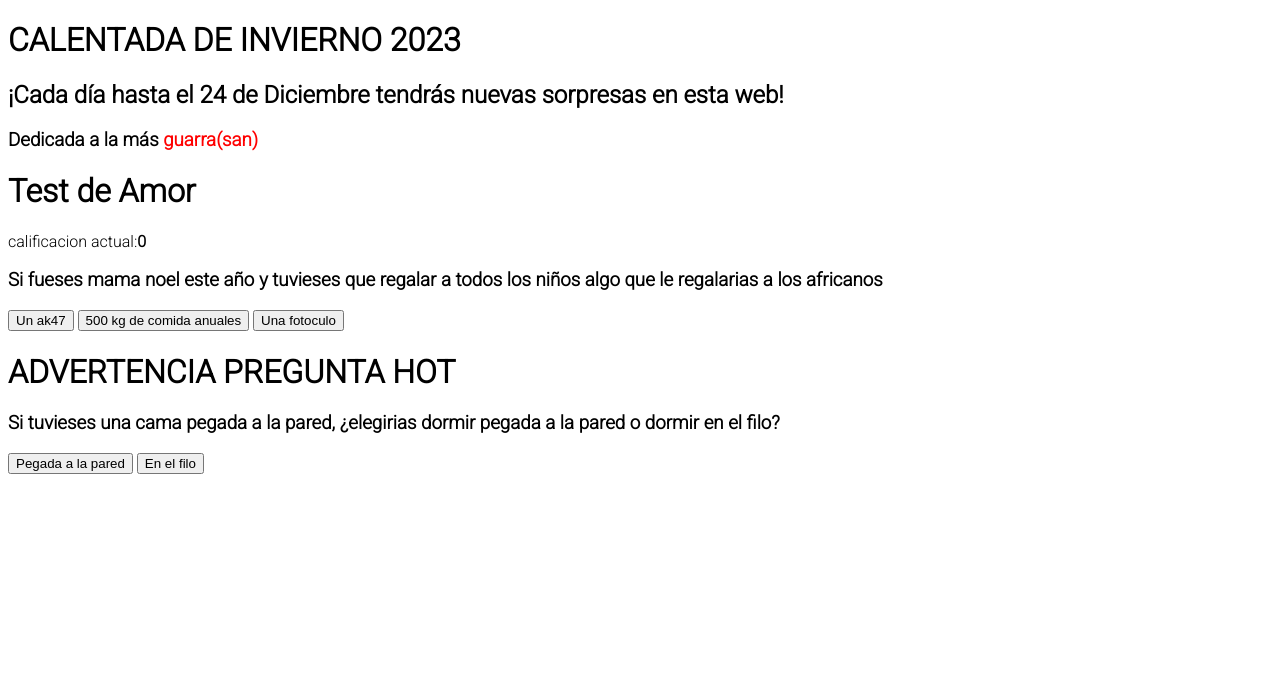
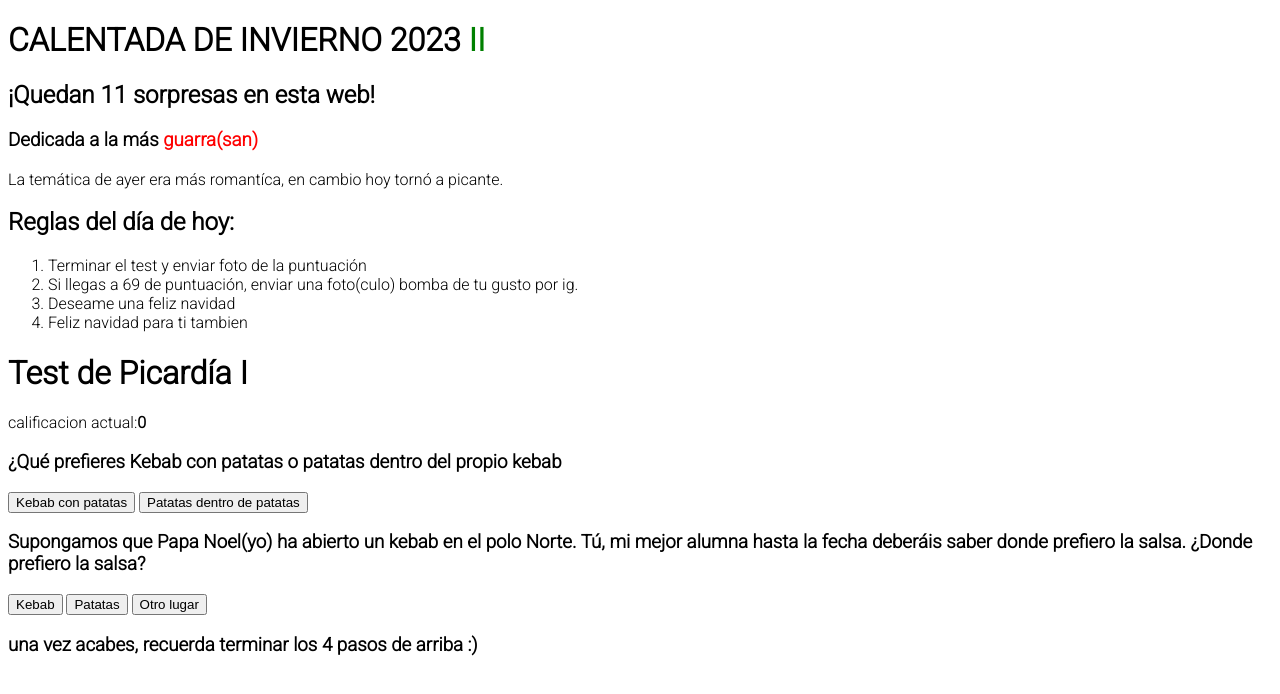
Before and after one commit to sleepyrazor/sleepyrazor.github.io, a plain HTML site: page san.html in a window 1280 px wide. Drawn offline with Linux system fonts and the light colour scheme.

Commit message:
Add files via upload

```diff
--- a/san.html
+++ b/san.html
@@ -15,30 +15,45 @@ body {
 </head>
 <body>
 <!-- Start your code here -->
-<h1>CALENTADA DE INVIERNO 2023</h1>
-<h2>¡Cada día hasta el 24 de Diciembre tendrás nuevas sorpresas en esta web!</h2>
+<h1>CALENTADA DE INVIERNO 2023 <b id="edicion" style="color:green">II</b></h1>
+<h2>¡Quedan 11 sorpresas en esta web!</h2>
 <h3>Dedicada a la más <b style="font-weight:bold;color:red">guarra(san)</b></h3>
-<h1>Test de Amor</h1>
+La temática de ayer era más romantíca, en cambio hoy tornó a picante.
+<h2>Reglas del día de hoy:</h2>
+<ol>
+  <li>Terminar el test y enviar foto de la puntuación</li>
+  <li>Si llegas a 69 de puntuación, enviar una foto(culo) bomba de tu gusto por ig.</li>
+  <li>Deseame una feliz navidad</li>
+  <li>Feliz navidad para ti tambien</li>
+</ol>
+<h1>Test de Picardía I</h1>
 <p>calificacion actual:<b id="value">0</b></p>
-<h3>Si fueses mama noel este año y tuvieses que regalar a todos los niños algo que le regalarias a los africanos</h3>
-<button onclick="ak()">Un ak47</button>
-<button onclick="samaritana()">500 kg de comida anuales</button>
-<button onclick="fotoCulo()">Una fotoculo</button>
+<h3>¿Qué prefieres Kebab con patatas o patatas dentro del propio kebab</h3>
+<button onclick="kebabMal()">Kebab con patatas</button>
+<button onclick="kebab()">Patatas dentro de patatas</button>
+<h3>Supongamos que Papa Noel(yo) ha abierto un kebab en el polo Norte. Tú, mi mejor alumna hasta la fecha deberáis saber donde prefiero la salsa. ¿Donde prefiero la salsa?</h3>
+<button onclick="kebabMal()">Kebab</button>
+<button onclick="kebab()">Patatas</button>
+<button onclick="otro()">Otro lugar</button>
+<input id="input" style="display: none;">
+
 <img id="aver" src="https://pbs.twimg.com/media/EMRMbf9X0AUwAYS.jpg" style="display: none;">
-<h1>ADVERTENCIA PREGUNTA HOT</h1>
-<h3>Si tuvieses una cama pegada a la pared, ¿elegirias dormir pegada a la pared o dormir en el filo?</h3>
-<button onclick="follada()">Pegada a la pared</button>
-<button onclick="llorar()">En el filo</button>
 
 
+<h3>una vez acabes, recuerda terminar los 4 pasos de arriba :)</h3>
 <!-- End your code here -->
 
 <script>// Write JavaScript here
 // Crear un elemento h1
-
+    var kebabgood = false
     var calificacion = document.getElementById("value");
     var calificacionInicial = 0;
+    var input = document.getElementById("input");
+    input.style.display = 'none';
     calificacion.innerHTML = calificacionInicial;
+    var edition = document.getElementById("edicion");
+    var edicion = "II";
+    edition.innerHTML = edicion;
     var aver = document.getElementById("aver");
     aver.style.display = 'none';
     function follada(){
@@ -69,13 +84,13 @@ body {
 
 
     }
-    function samaritana(){
+    function kebabMal(){
         calificacionInicial--;
         calificacion.innerHTML = calificacionInicial;
         var nuevoH1 = document.createElement('h1');
 
         // Agregar texto al elemento h1
-        var texto = document.createTextNode('ooooh que buena samaritana');
+        var texto = document.createTextNode('las pataatas siempre mejor dentro.');
         nuevoH1.appendChild(texto);
 
         // Agregar el elemento h1 al cuerpo del documento
@@ -83,13 +98,16 @@ body {
 
 
     }
-    function ak(){
-        calificacionInicial--;
+    function kebab(){
+        if(kebabgood==false){
+            calificacionInicial+= 30;
+            kebabgood=true;
+        }
         calificacion.innerHTML = calificacionInicial;
         var nuevoH1 = document.createElement('h1');
 
         // Agregar texto al elemento h1
-        var texto = document.createTextNode('ak akakak');
+        var texto = document.createTextNode('sabrosa');
         nuevoH1.appendChild(texto);
 
         // Agregar el elemento h1 al cuerpo del documento
@@ -103,4 +121,9 @@ body {
         aver.style.display = 'block';
 
 
+    }
+    function otro(){
+        calificacionInicial +=39;
+        input.style.display = 'block';
+
     }</script></body>
```
